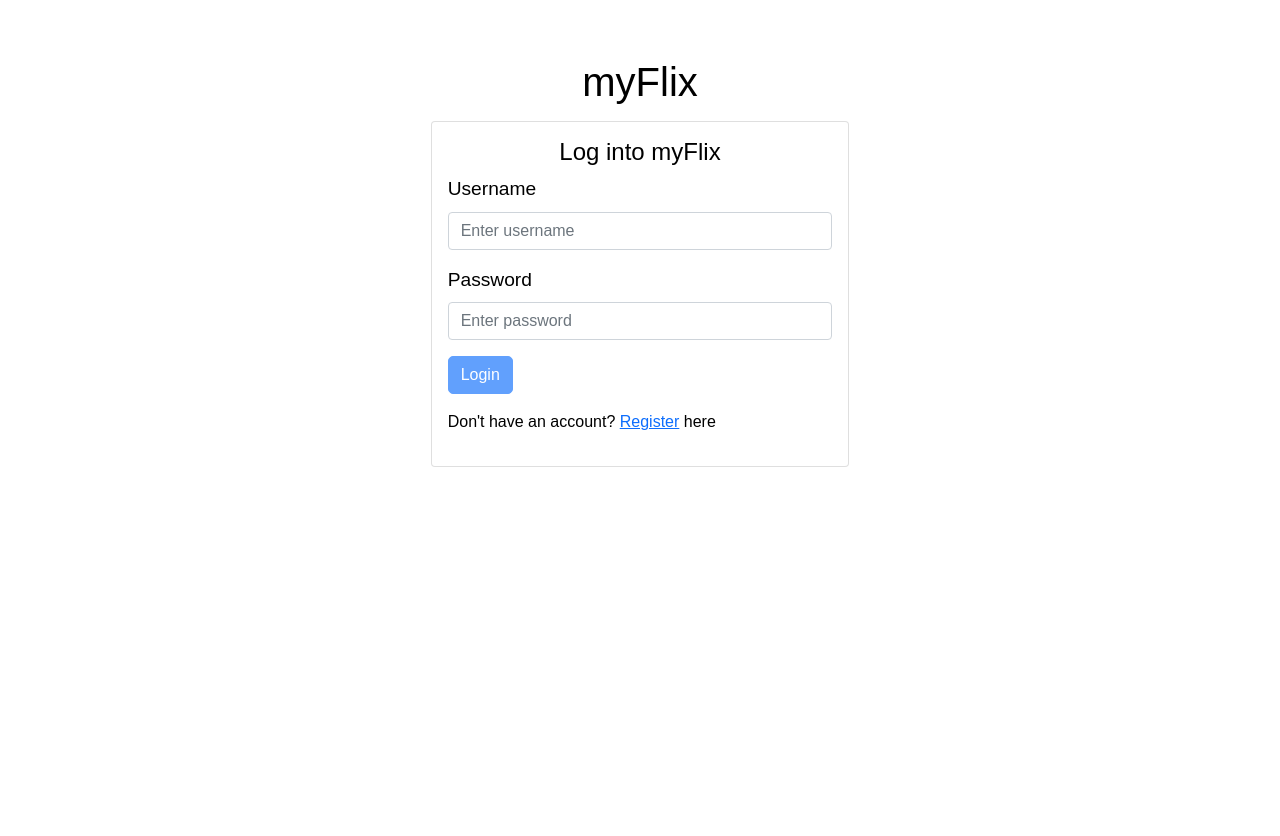
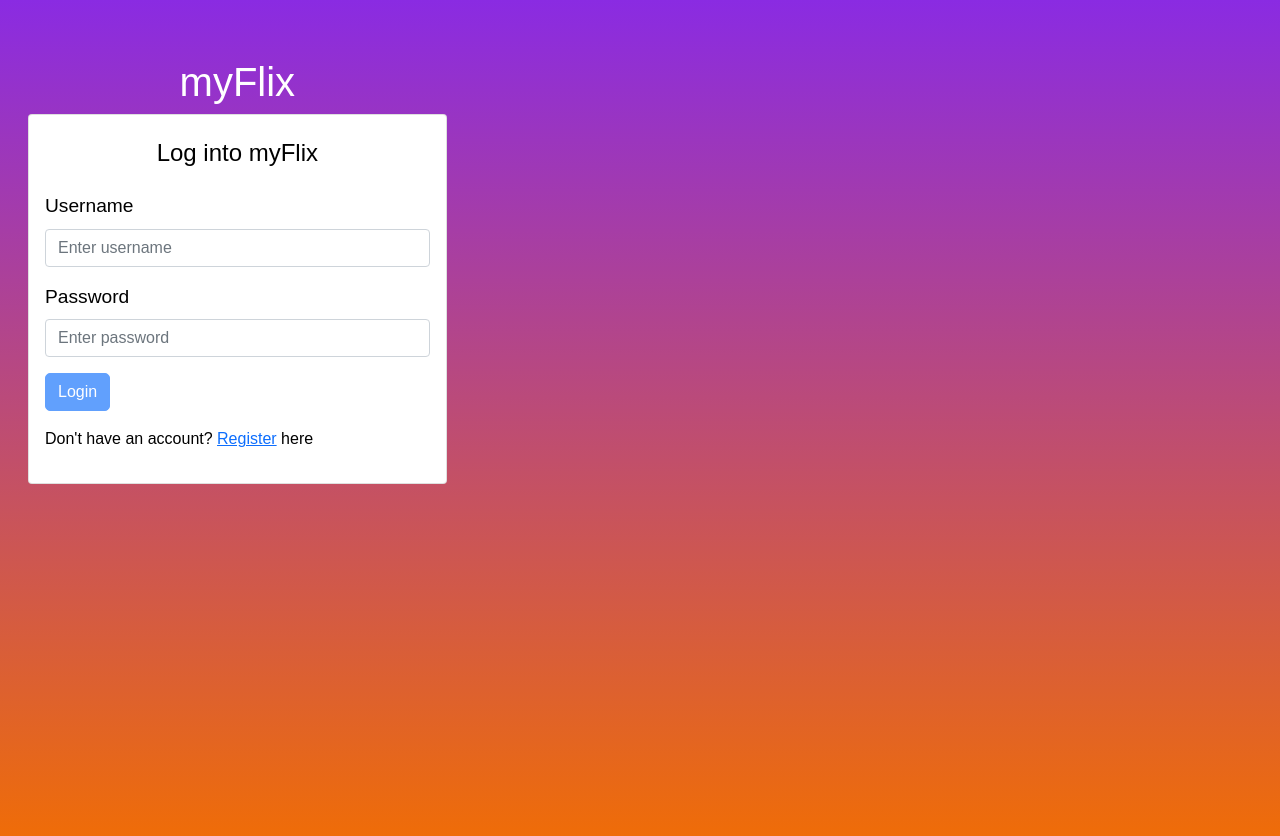
Before and after one commit to rmoise/myFlix-client, a React (Vite) app: page / in a window 1280 px wide. Shown: the top 836 px of the page. Before the commit the page ends 800 px from the top, so only its background shows below. Built offline with nearby package versions, Linux system fonts and the light colour scheme.

Commit message:
style login

```diff
--- a/src/components/login-view/login-view.jsx
+++ b/src/components/login-view/login-view.jsx
@@ -55,11 +55,11 @@ const LoginView = ({ onLoggedIn }) => {
   };
 
   return (
-    <Col className="mx-auto" lg={4} md={8}>
-      <h1 className="login-logo">myFlix</h1>
+    <Col className="mx-3" lg={4} md={8}>
+      <h1 className="login-logo mb-2">myFlix</h1>
       <Card className="login-container">
         <Card.Body>
-          <Card.Title as="h4" className="text-center">
+          <Card.Title as="h4" className="mb-4 mt-2 text-center">
             Log into myFlix
           </Card.Title>
           {message && (
--- a/src/components/login-view/login-view.scss
+++ b/src/components/login-view/login-view.scss
@@ -14,8 +14,18 @@
 
 
 .login-logo {
+    color: white;
         margin: auto;
     margin-top: 50px;
     margin-bottom: 15px;
     text-align: center;
 }
+
+body {
+  height: 844px;
+  background-color: blueviolet;
+  background-image:
+    linear-gradient(
+      blueviolet, #f06d06
+    );
+}
```
Also changed, not shown: 4 other files (tests, documents, lock files or other folders).
